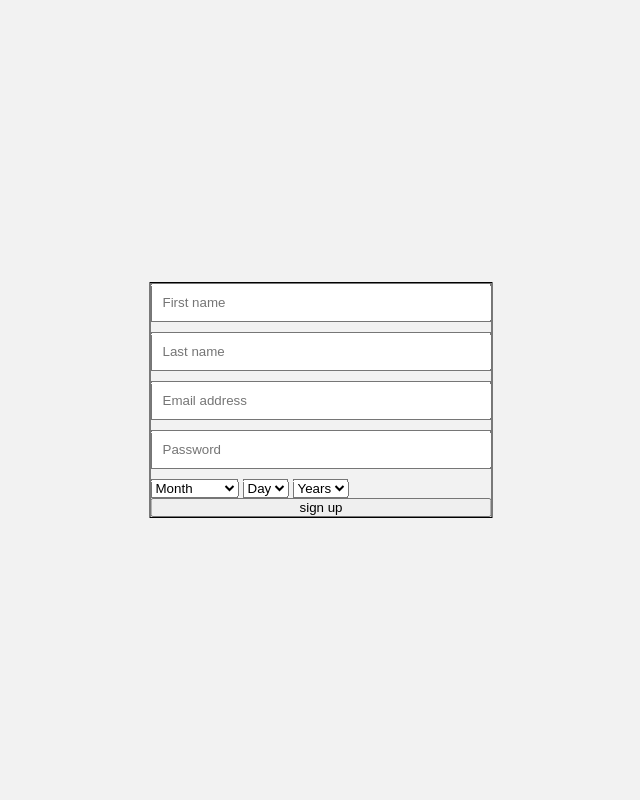
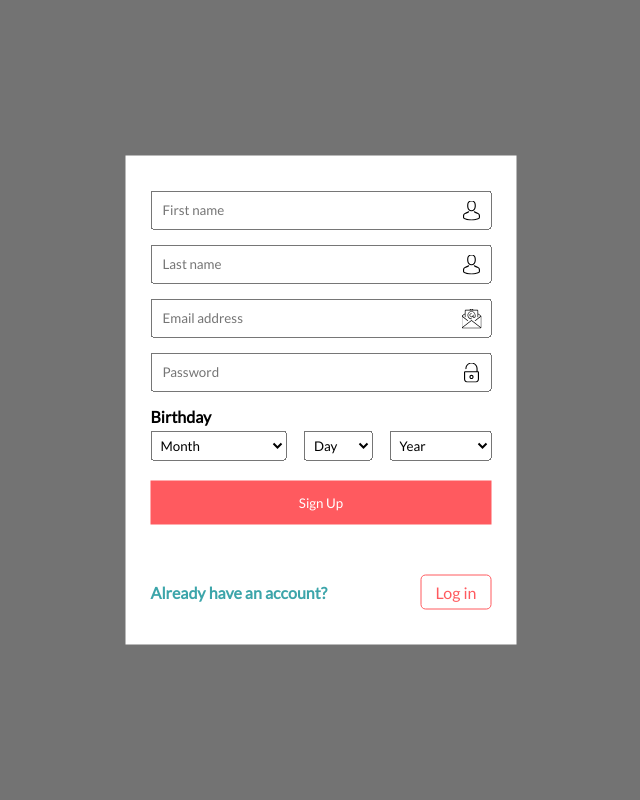
Before and after one commit to vsenatorrent/unnamed, a PHP site: page / in a window 1280 px wide. Shown: the whole page, without its empty margins (319-959 px from the left). Run offline with PHP 8.4, Linux system fonts and the light colour scheme.

Commit message:
styled index page

```diff
--- a/index.html
+++ b/index.html
@@ -13,22 +13,36 @@
 
 <body>
     <form action="reg.php" class="reg-form">
-        <input type="text" placeholder="First name" class="reg-form__input">
-        <input type="text" placeholder="Last name" class="reg-form__input">
-        <input type="email" placeholder="Email address" class="reg-form__input">
-        <input type="password" placeholder="Password" class="reg-form__input">
+        <span class="reg-form__icon reg-form__name">
+            <input type="text" placeholder="First name" class="reg-form__input reg-form__firstname">
+        </span>
+        <span class="reg-form__icon reg-form__name">
+            <input type="text" placeholder="Last name" class="reg-form__input">
+        </span>
+        <span class="reg-form__icon reg-form__email">
+            <input type="email" placeholder="Email address" class="reg-form__input">
+        </span>
+        <span class="reg-form__icon reg-form__password">
+            <input type="password" placeholder="Password" class="reg-form__input">
+        </span>
+        <b class="birthday__text">Birthday</b>
         <div class="birthday">
-            <select id="months" class="birthday__select">
+
+            <select id="months" class="birthday__select birthday__select--months">
                 <option hidden default>Month</option>
             </select>
-            <select id="days" class="birthday__select">
+            <select id="days" class="birthday__select birthday__select--days">
                 <option hidden default>Day</option>
             </select>
-            <select id="years" class="birthday__select">
-                <option hidden default>Years</option>
+            <select id="years" class="birthday__select birthday__select--years">
+                <option hidden default>Year</option>
             </select>
         </div>
-        <input type="submit" value="sign up">
+        <input type="submit" value="sign up" class="reg-form__submit">
+        <div class="reg-form__login">
+            <span class="reg-form__question">Already have an account?</span>
+            <a href="#" class="reg-form__link">Log in</a>
+        </div>
     </form>
 
     <script src="main.js"></script>
--- a/style.css
+++ b/style.css
@@ -1,3 +1,4 @@
+@import url("https://fonts.googleapis.com/css?family=Lato&display=swap");
 * {
   margin: 0;
   padding: 0;
@@ -6,13 +7,13 @@
 }
 
 body {
-  background-color: #f2f2f2;
+  background-color: #737373;
   position: relative;
   height: 100vh;
 }
 
 .reg-form {
-  border: 1px solid;
+  background-color: #fff;
   position: absolute;
   top: 50%;
   left: 50%;
@@ -25,10 +26,138 @@ body {
   -webkit-box-direction: normal;
       -ms-flex-direction: column;
           flex-direction: column;
+  padding: 35px 25px;
+  font-family: "Lato", sans-serif;
 }
 
 .reg-form__input {
   padding: 10px 150px 10px 10px;
-  margin-bottom: 10px;
+  -webkit-transition: -webkit-box-shadow 0.2s;
+  transition: -webkit-box-shadow 0.2s;
+  transition: box-shadow 0.2s;
+  transition: box-shadow 0.2s, -webkit-box-shadow 0.2s;
+}
+
+.reg-form__input:hover {
+  -webkit-box-shadow: 0 0 5px #3CA5AA;
+          box-shadow: 0 0 5px #3CA5AA;
+}
+
+.reg-form__input::-webkit-input-placeholder {
+  font-family: "Lato", sans-serif;
+}
+
+.reg-form__input:-ms-input-placeholder {
+  font-family: "Lato", sans-serif;
+}
+
+.reg-form__input::-ms-input-placeholder {
+  font-family: "Lato", sans-serif;
+}
+
+.reg-form__input::placeholder {
+  font-family: "Lato", sans-serif;
+}
+
+.reg-form__icon {
+  position: relative;
+  margin-bottom: 15px;
+}
+
+.reg-form__icon::after {
+  content: '';
+  display: inline-block;
+  width: 20px;
+  height: 20px;
+  position: absolute;
+  right: 10px;
+  top: 50%;
+  -webkit-transform: translateY(-50%);
+          transform: translateY(-50%);
+}
+
+.reg-form__name::after {
+  background: url(img/avatar.svg) top center no-repeat;
+}
+
+.reg-form__email::after {
+  background: url(img/email.svg) top center no-repeat;
+}
+
+.reg-form__password::after {
+  background: url(img/lock.svg) top center no-repeat;
+}
+
+.reg-form__submit {
+  padding: 14px;
+  border: none;
+  background-color: #FF5A5F;
+  color: #ffffff;
+  text-transform: capitalize;
+  margin-bottom: 50px;
+  font-family: "Lato", sans-serif;
+}
+
+.reg-form__login {
+  display: -webkit-box;
+  display: -ms-flexbox;
+  display: flex;
+  -webkit-box-pack: justify;
+      -ms-flex-pack: justify;
+          justify-content: space-between;
+  -webkit-box-align: center;
+      -ms-flex-align: center;
+          align-items: center;
+}
+
+.reg-form__question {
+  color: #3CA5AA;
+  font-weight: bold;
+}
+
+.reg-form__link {
+  color: #FF5A5F;
+  text-decoration: none;
+  border: 1px solid #FF5A5F;
+  border-radius: 5px;
+  padding: 7px 14px;
+}
+
+.birthday {
+  display: -webkit-box;
+  display: -ms-flexbox;
+  display: flex;
+  -webkit-box-pack: justify;
+      -ms-flex-pack: justify;
+          justify-content: space-between;
+  margin-bottom: 20px;
+}
+
+.birthday__text {
+  margin-bottom: 5px;
+}
+
+.birthday__select {
+  padding: 5px;
+  font-family: "Lato", sans-serif;
+}
+
+.birthday__select > option {
+  font-family: "Lato", sans-serif;
+}
+
+.birthday__select--months {
+  -ms-flex-preferred-size: 40%;
+      flex-basis: 40%;
+}
+
+.birthday__select--days {
+  -ms-flex-preferred-size: 20%;
+      flex-basis: 20%;
+}
+
+.birthday__select--years {
+  -ms-flex-preferred-size: 30%;
+      flex-basis: 30%;
 }
 /*# sourceMappingURL=style.css.map */
--- a/style.sass
+++ b/style.sass
@@ -1,23 +1,95 @@
+@import url('https://fonts.googleapis.com/css?family=Lato&display=swap')
+$lato: 'Lato', sans-serif
+$coral: #FF5A5F
+$blue: #3CA5AA
+
+
 *
     margin: 0
     padding: 0
     box-sizing: border-box
 
 body
-    background-color: #f2f2f2
+    background-color: lighten(#404040, 20%)
     position: relative
     height: 100vh
 
 .reg-form
-    border: 1px solid
+    background-color: #fff
     position: absolute
     top: 50%
     left: 50%
     transform: translate(-50%, -50%)
     display: flex
     flex-direction: column
+    padding: 35px 25px
+    font-family: $lato
     // width: 40%
     // height: 50%
     &__input
         padding: 10px 150px 10px 10px
-        margin-bottom: 10px
+        transition: box-shadow 0.2s
+        &:hover
+            box-shadow: 0 0 5px $blue
+        &::placeholder
+            font-family: $lato
+    &__icon
+        position: relative
+        margin-bottom: 15px
+        &::after
+            content: ''
+            display: inline-block
+            width: 20px
+            height: 20px
+            position: absolute
+            right: 10px
+            top: 50%
+            transform: translateY(-50%)
+    &__name
+        &::after
+            background: url(img/avatar.svg) top center no-repeat
+    &__email
+        &::after
+            background: url(img/email.svg) top center no-repeat
+    &__password
+        &::after
+            background: url(img/lock.svg) top center no-repeat
+    &__submit
+        padding: 14px
+        border: none
+        background-color: $coral
+        color: #ffffff
+        text-transform: capitalize
+        margin-bottom: 50px
+        font-family: $lato
+    &__login
+        display: flex
+        justify-content: space-between
+        align-items: center
+    &__question
+        color: $blue
+        font-weight: bold
+    &__link
+        color: $coral
+        text-decoration: none
+        border: 1px solid $coral
+        border-radius: 5px
+        padding: 7px 14px
+
+.birthday
+    display: flex
+    justify-content: space-between
+    margin-bottom: 20px
+    &__text
+        margin-bottom: 5px
+    &__select
+        padding: 5px
+        font-family: $lato
+        & > option
+            font-family: $lato
+        &--months
+            flex-basis: 40%
+        &--days
+            flex-basis: 20%
+        &--years
+            flex-basis: 30%
```
Also changed, not shown: img/avatar.svg (added), img/email.svg (added), img/lock.svg (added), 1 other file.
